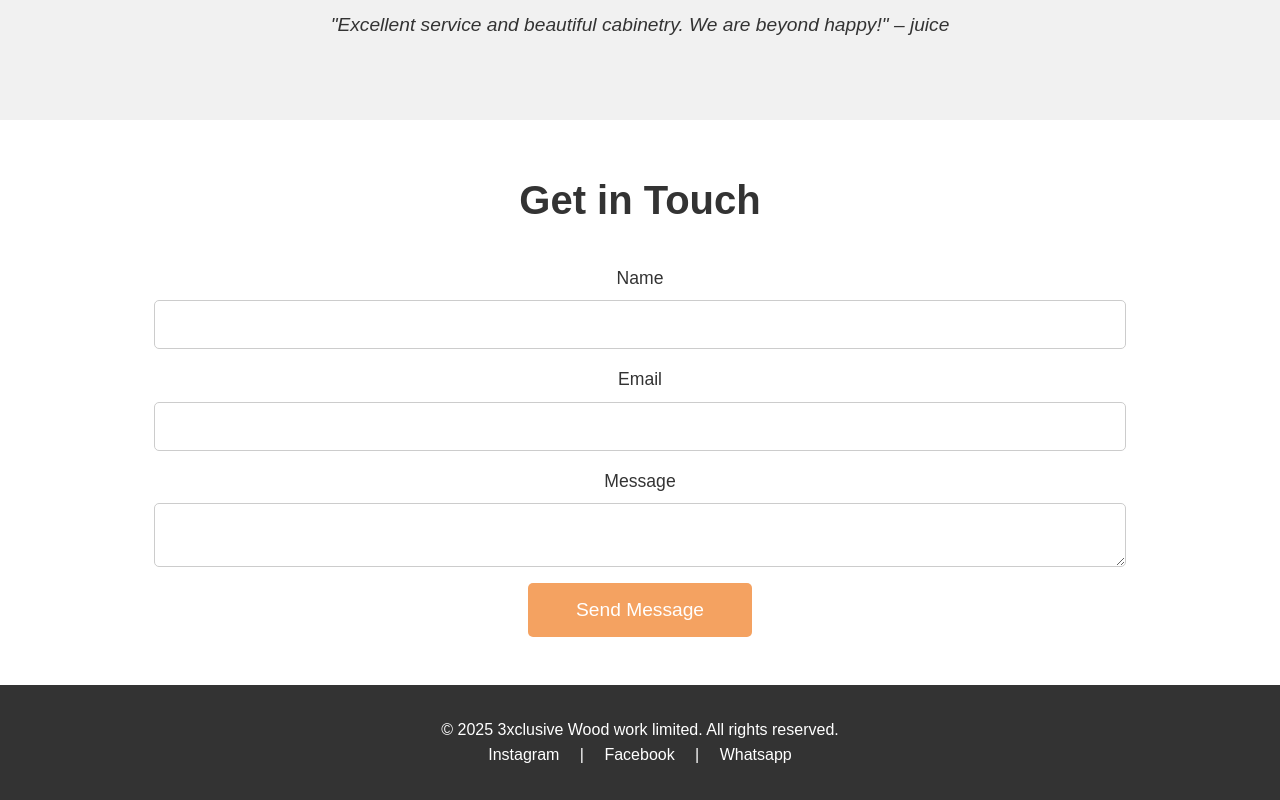
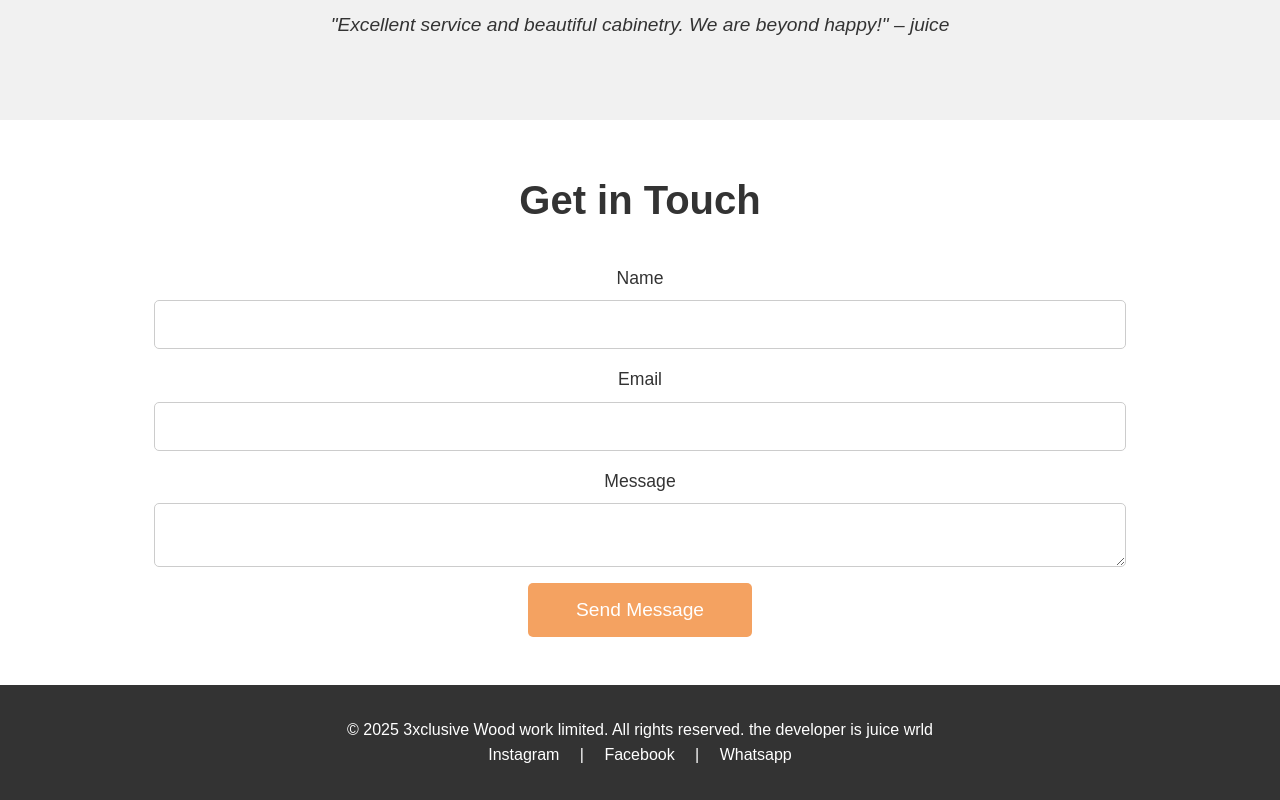
Before and after one commit to Project-Kidd/3xclusive-wood-work-limited, a plain HTML site: page index.html in a window 1280 px wide. Shown: the part 2197-2997 px from the top of the page. Drawn offline with Linux system fonts and the light colour scheme.

Commit message:
this is just testing bro im doing somethiing with the code

```diff
--- a/index.html
+++ b/index.html
@@ -123,7 +123,7 @@
         </section>
 
         <footer>
-            <p>&copy; 2025 3xclusive Wood work limited. All rights reserved.</p>
+            <p>&copy; 2025 3xclusive Wood work limited. All rights reserved. the developer is juice wrld</p>
             <p>
                 <a href="https://www.instagram.com/3xclusive_wood_work_ltd?igsh=amFpMzl6dW5lcGh3&utm_source=qr">Instagram</a> |
                 <a href="https://www.facebook.com/share/1QcDTHTFs2/?mibextid=wwXIfr">Facebook</a> |
```
